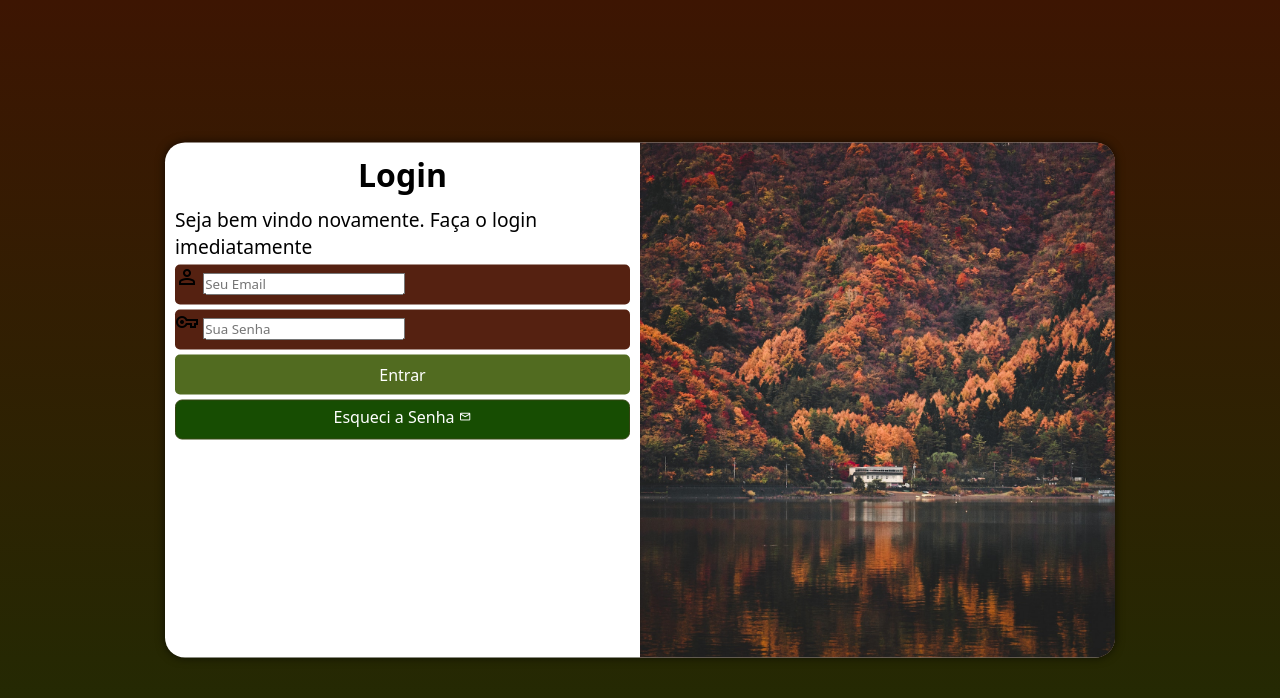
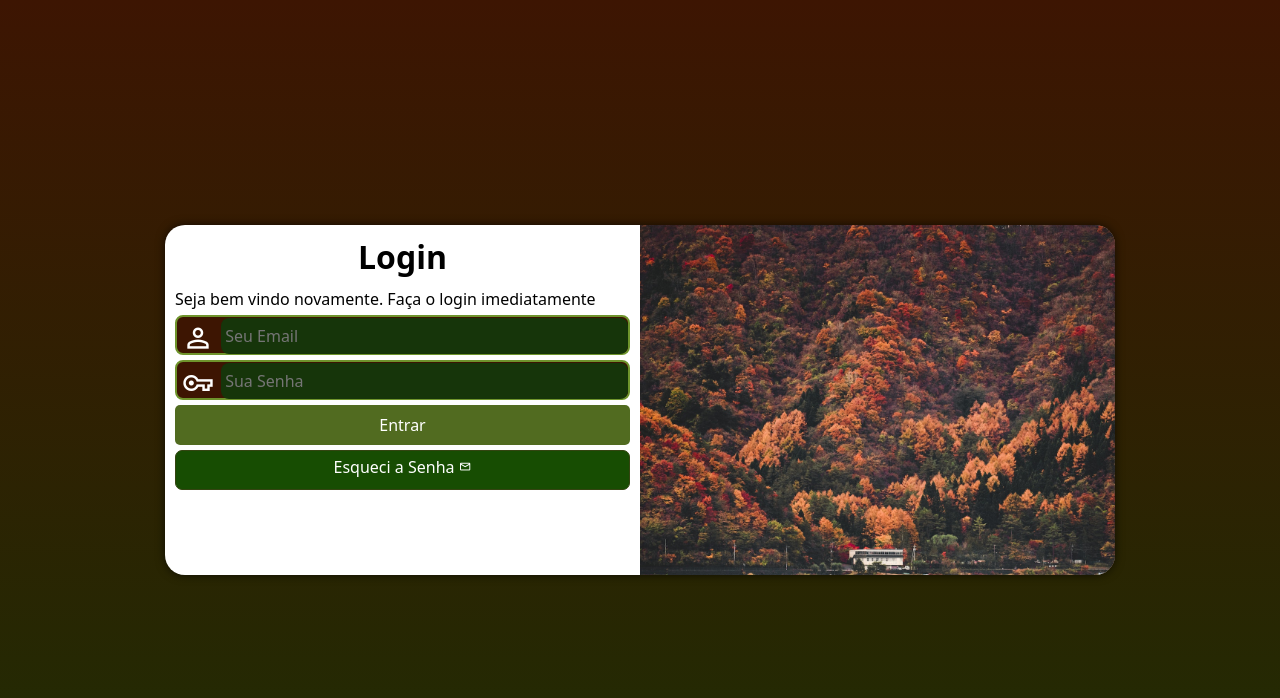
Before and after one commit to HENRlQUE/projeto-login, a plain HTML site: page index.html in a window 1280 px wide. Drawn offline with nearby package versions, Linux system fonts and the light colour scheme.

Commit message:
terminei

```diff
--- a/estilos/media-query.css
+++ b/estilos/media-query.css
@@ -1,6 +1,6 @@
 @charset "UTF-8";
 
-@media screen and (min-width: 768px) and (max-width:992px) {
+@media screen and (min-width: 768px) and (max-width:992px) { /*TABLET*/
 
     body {
         background-image: linear-gradient(to top, #171d06, #3d1502);
@@ -8,6 +8,7 @@
 
     section#login {
         width: 80vw;
+        height: 280px;
 
     }
 
@@ -24,13 +25,14 @@
     }
 }
 
-@media screen and (min-width: 992px) {
+@media screen and (min-width: 992px) { /*DESKTOP*/
 
     body {
         background-image: linear-gradient(to top, #212c03, #3d1502);
     }
     section#login {
         width: 950px;
+        height: 350px;
     }
 
     section#login > div#imagem {
@@ -49,6 +51,6 @@
     }
 
     div#formulario > p {
-        font-size: 1.2em;
+        font-size: 1em;
     }
 }
--- a/estilos/style.css
+++ b/estilos/style.css
@@ -24,7 +24,6 @@ section#login {
     position: absolute;
     top: 50%;
     left: 50%;
-    transform: translate(-50%, -50%);
     overflow: hidden;
 
     background-color: white;
@@ -34,6 +33,7 @@ section#login {
     box-shadow: 0px 0px 10px rgba(0, 0, 0, 0.664);
 
     transition: width 0.3s, height 1s;
+    transform: translate(-50%, -50%);
     -o-transition-timing-function: ease;
 }
 
@@ -56,16 +56,40 @@ div#formulario > h1 {
 }
 
 form > div.campo {
-    background-color: #552111;
+    background-color: #3d1502;
+    border: 2px solid #6f942c;
     display: block;
     width: 100%;
     height: 40px;
-    border-radius: 5px;
+    border-radius: 8px;
     margin: 5px 0px;;
 }
 
 div.campo > label {
     display: none;
+}
+
+div.campo > span {
+    color: white;
+    background-color: 3d1502;
+    font-size: 2em;
+    width: 40px;
+    padding: 5px;
+}
+
+div.campo > input {
+    background-color: #16350a;
+    font-size: 1em;
+    width: calc(100% - 44.4px);
+    height: 100%;
+    border: 0px;
+    border-radius: 8px;
+    padding: 4px;
+    transform: translateY(-12px);
+}
+
+div.campo > input:focus-within {
+    background: rgb(150, 255, 164);
 }
 
 form > input[type=submit] {
```
